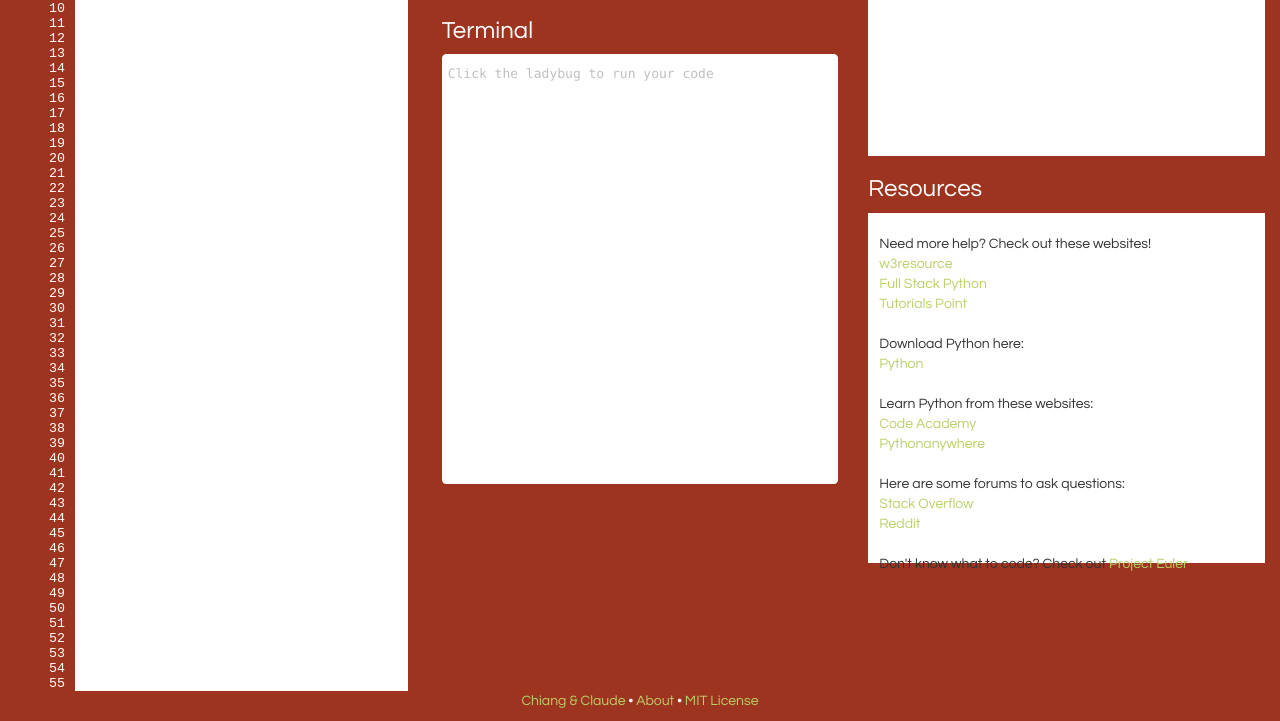
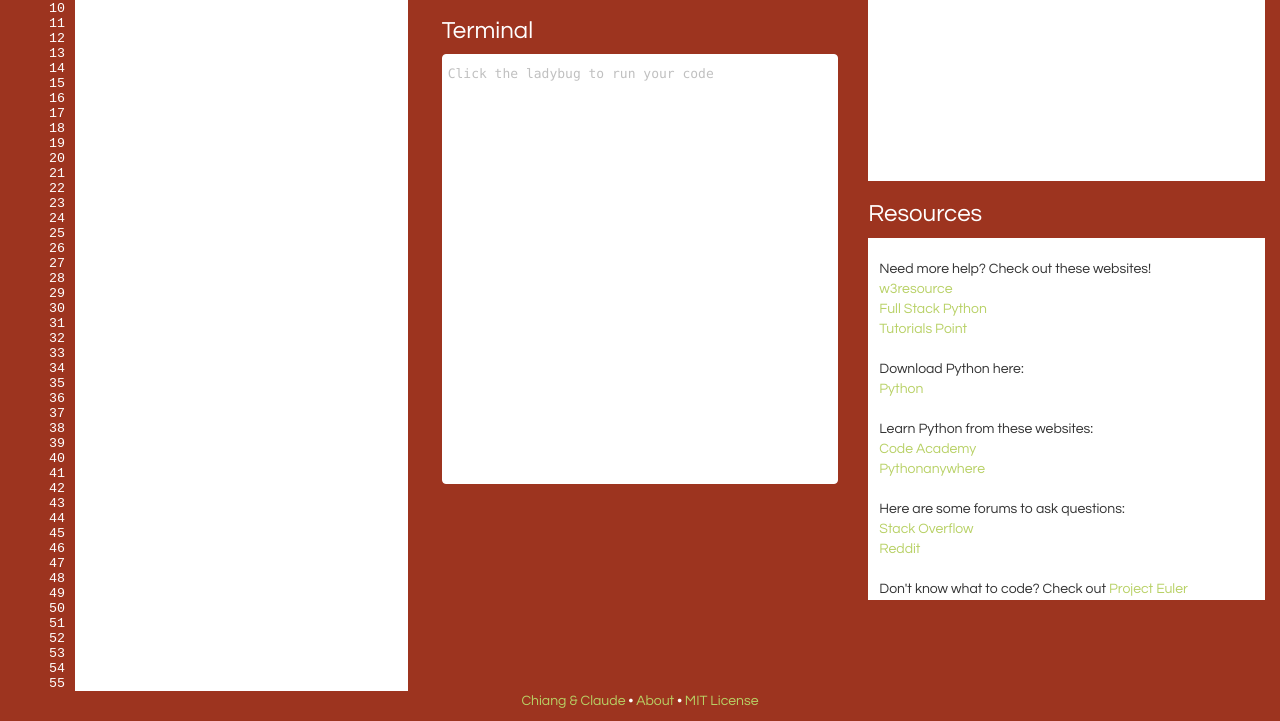
Before and after one commit to idaclaude/2016_SIP_VerizonChicago_-ErrorFree, a plain HTML site: page index.html in a window 1280 px wide. Shown: the part 355-1076 px from the top of the page. Drawn offline with nearby package versions, Linux system fonts and the light colour scheme.

Commit message:
Update Ladybug.css

```diff
--- a/Ladybug.css
+++ b/Ladybug.css
@@ -31,8 +31,8 @@ text-align: left;
     padding-left: 1px;
     padding-right: 2px ;
     font-family:'century gothic';
-       max-height:350px;
-    min-height: 275px;
+       max-height:390px;
+    min-height: 300px;
 
 
 }
@@ -40,7 +40,7 @@ text-align: left;
     border:1px solid white;
     padding-left: 10px;
     font-family:'century gothic';
-    max-height:350px;
+    max-height:390px;
     min-height: 275px;
 
 }
```
